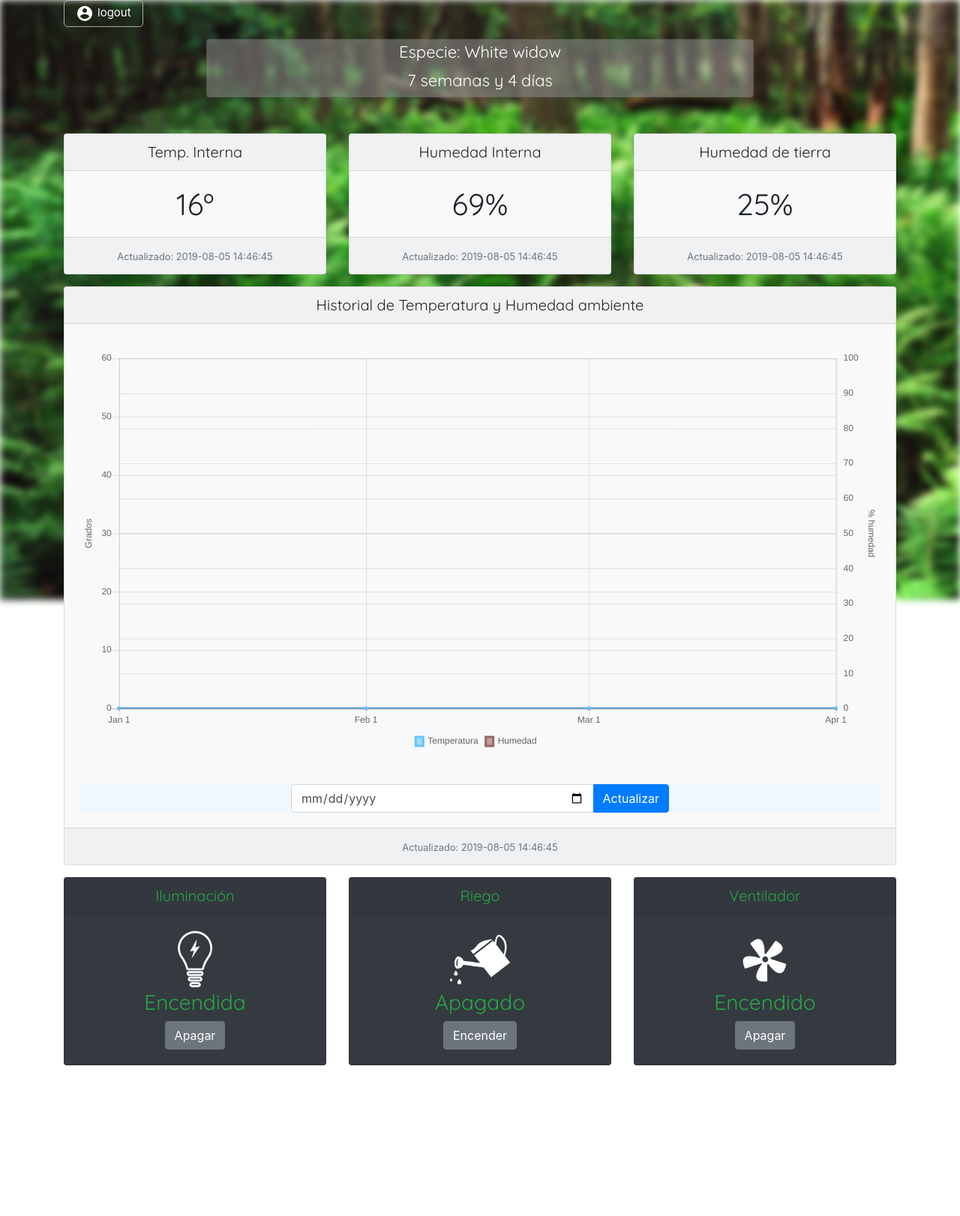
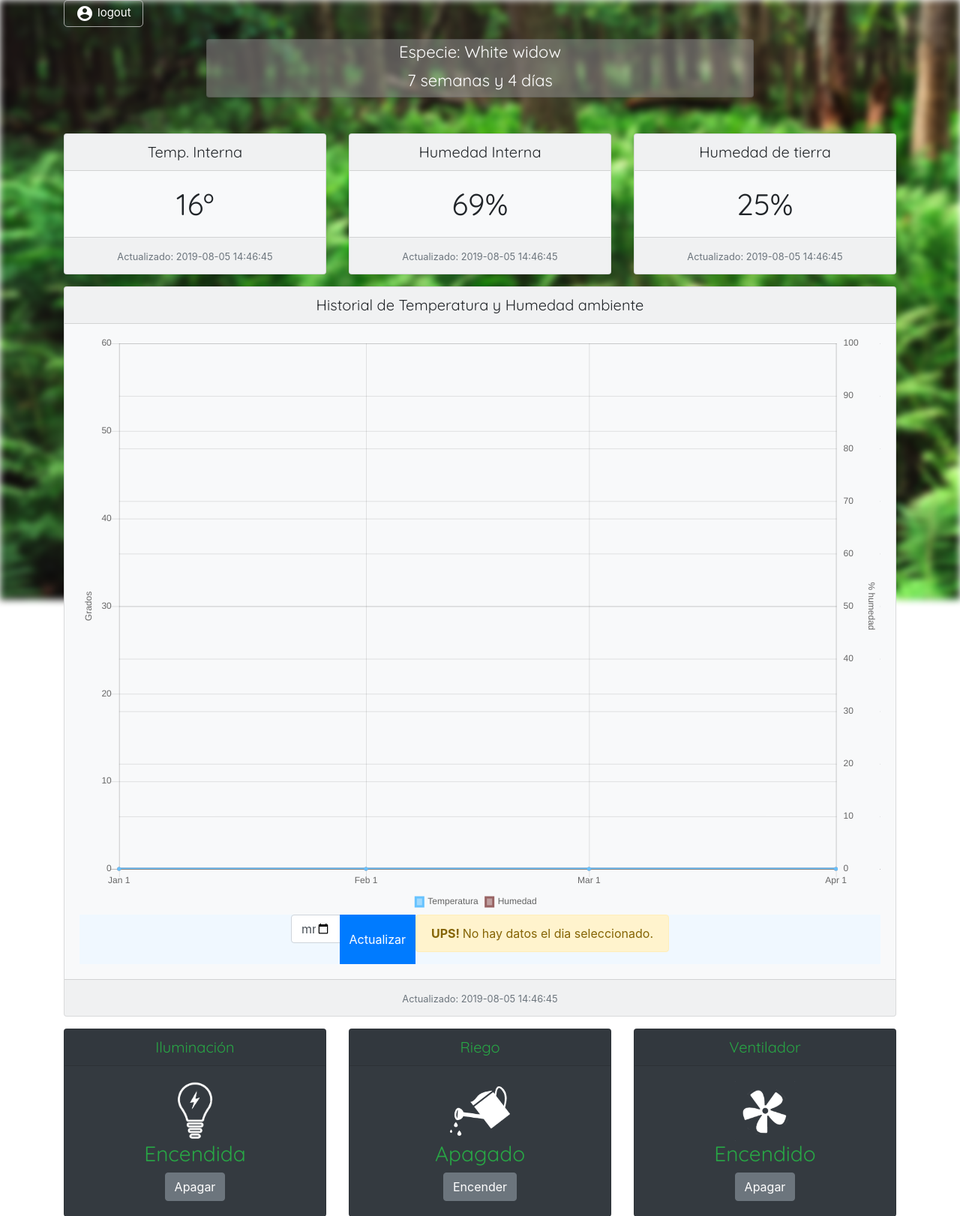
Before and after one commit to javite/pln, a PHP site: page /main.php in a window 1280 px wide. Shown: the top 1622 px of the page at 75% size. Before the commit the page ends 1421 px from the top, so only its background shows below. Run offline with PHP 8.4, Linux system fonts and the light colour scheme; data comes from the database, SQL or seed files in the repository.

Commit message:
mejoras en grafico

```diff
--- a/clases/dbmysql.php
+++ b/clases/dbmysql.php
@@ -78,9 +78,12 @@ class DBMySQL extends DB {
   }
 
   public function generalQuery(Object $obj) {
-    $today = date('Y-m-d',$obj->date);
-    var_dump($today);exit;
-    $query = $this->dataBase->prepare("SELECT * FROM $obj->table where device_id=$obj->device_id AND created_at=$obj->date ORDER BY ID DESC LIMIT $obj->limit");
+    $date_selected = strtotime($obj->date);
+    $date_plus_1 = strtotime("+1 day", $date_selected);
+    $today = date('Y-m-d H:i:s',$date_selected);
+    $tomorrow = date('Y-m-d H:i:s',$date_plus_1);
+    $query = $this->dataBase->prepare("SELECT * FROM $obj->table where device_id=$obj->device_id AND created_at BETWEEN '$today' AND '$tomorrow' ORDER BY ID DESC ");//LIMIT $obj->limit
+    // var_dump($query);
     // $query->bindValue(":table", $obj->table);
     // $query->bindValue(":limit", $obj->limit);
     $query->execute();
--- a/css/style_main.css
+++ b/css/style_main.css
@@ -38,7 +38,6 @@ h1, h3, h5{
 }
 
 img.img-fondo {
-    /* width: 100%; */
     min-width: 750px;
     height: auto;
     -webkit-filter: blur(3px);
@@ -48,6 +47,10 @@ img.img-fondo {
 
 img.planta{
     width: 60px;
+}
+
+canvas{
+    height: 400px;
 }
 
 .circulo-gradiente{
@@ -60,7 +63,9 @@ img.planta{
     display: inline-block;
     background: rgb(26, 105, 209);
     /* background: linear-gradient(yellow, rgb(196, 32, 211),#00b8ff); */
+
 }
+
 .circulo-principal {
     width: 200px;
     height: 200px;
@@ -68,6 +73,7 @@ img.planta{
     border-radius: 50%;
 
 }
+
 .texto-circulo{
     position: absolute;
     top:50%;
@@ -77,6 +83,7 @@ img.planta{
     width: 100%;
     text-align: center;
 }
+
 .estado {
     color: rgb(73, 161, 61);
     font-size: 17px;
@@ -84,6 +91,7 @@ img.planta{
     width: 100%;
     text-align: center;
 }
+
 .contenedor-usuario {
     position: relative;
     color: white;
@@ -96,15 +104,17 @@ img.planta{
     border-radius: 5px;
     display: flex;
 }
+
 .container div.container{
     background-color: aliceblue;
 }
 
 .chart-container{
-    margin-top: 20px;
+    margin: auto;
     width: 100%;
-    margin-bottom: 40px;
+    height: 60vw;
 }
+
 .usuario {
     color: white;
     font-size: 15px;
@@ -115,8 +125,3 @@ img.planta{
 .chart{
     background-color: white;
 }
-/* @media (max-width:700px) {
-    img {
-        height: 600px;
-    }
-} */
--- a/main.php
+++ b/main.php
@@ -92,10 +92,15 @@ $measurement = $db->getLastMeasurement(1);
                     <div class="row justify-content-md-center">
                         <div class="input-group col-md-6">
                             <!-- <label for="date_chart1" class="text">Fecha</label> -->
-                            <input type="date" class="form-control" id="date_chart1" >
+                            <input type="date" class="form-control" id="date_chart_temp_hum" >
                             <div class="input-group-append">
                                 <button class="btn btn-primary" type="button" onclick="updateDataChar()">Actualizar</button>
                             </div>
+
+                            <div class="alert alert-warning" id="alerta" role="alert">
+                                <strong>UPS! </strong> No hay datos el dia seleccionado.
+                            </div>
+
                         </div>
                     </div>
                 </div>
@@ -145,17 +150,6 @@ $measurement = $db->getLastMeasurement(1);
                 </div> -->
             </div>
         </div>
-
-            <!-- <div class="circulo-gradiente">
-            <div class="circulo-principal">
-                <div class="texto-circulo">
-                    <img class="planta" src="images/planta.png" alt="planta">
-                    <p class="estado" >3 semanas</p>
-                    <p class="estado" >4 días</p>
-                </div>
-            </div>
-            </div> -->
-
     </div>
 
 <script src="https://cdnjs.cloudflare.com/ajax/libs/popper.js/1.14.3/umd/popper.min.js" integrity="sha384-ZMP7rVo3mIykV+2+9J3UJ46jBk0WLaUAdn689aCwoqbBJiSnjAK/l8WvCWPIPm49" crossorigin="anonymous"></script>
```
Also changed, not shown: js/line.js (+17 -17 lines).
